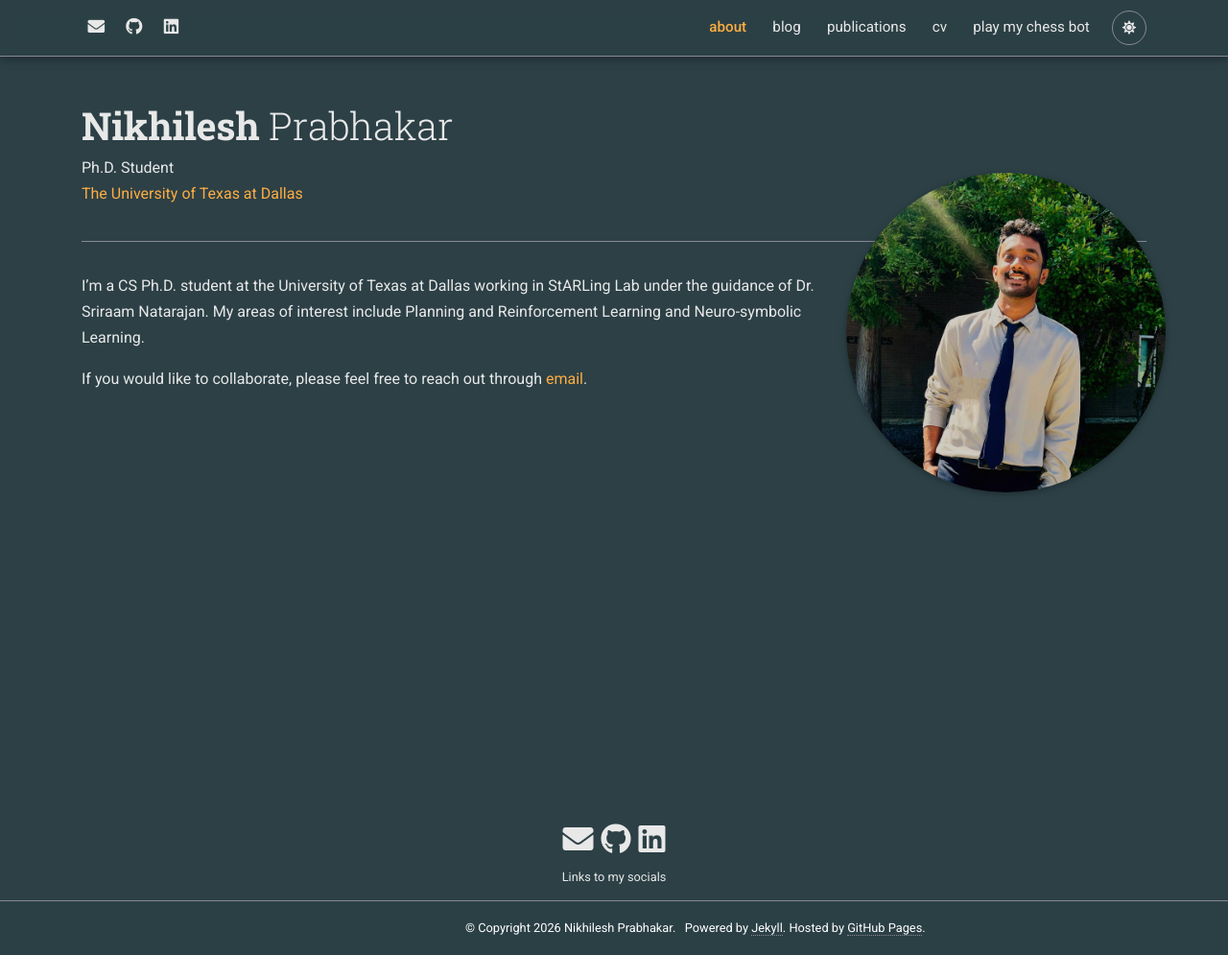
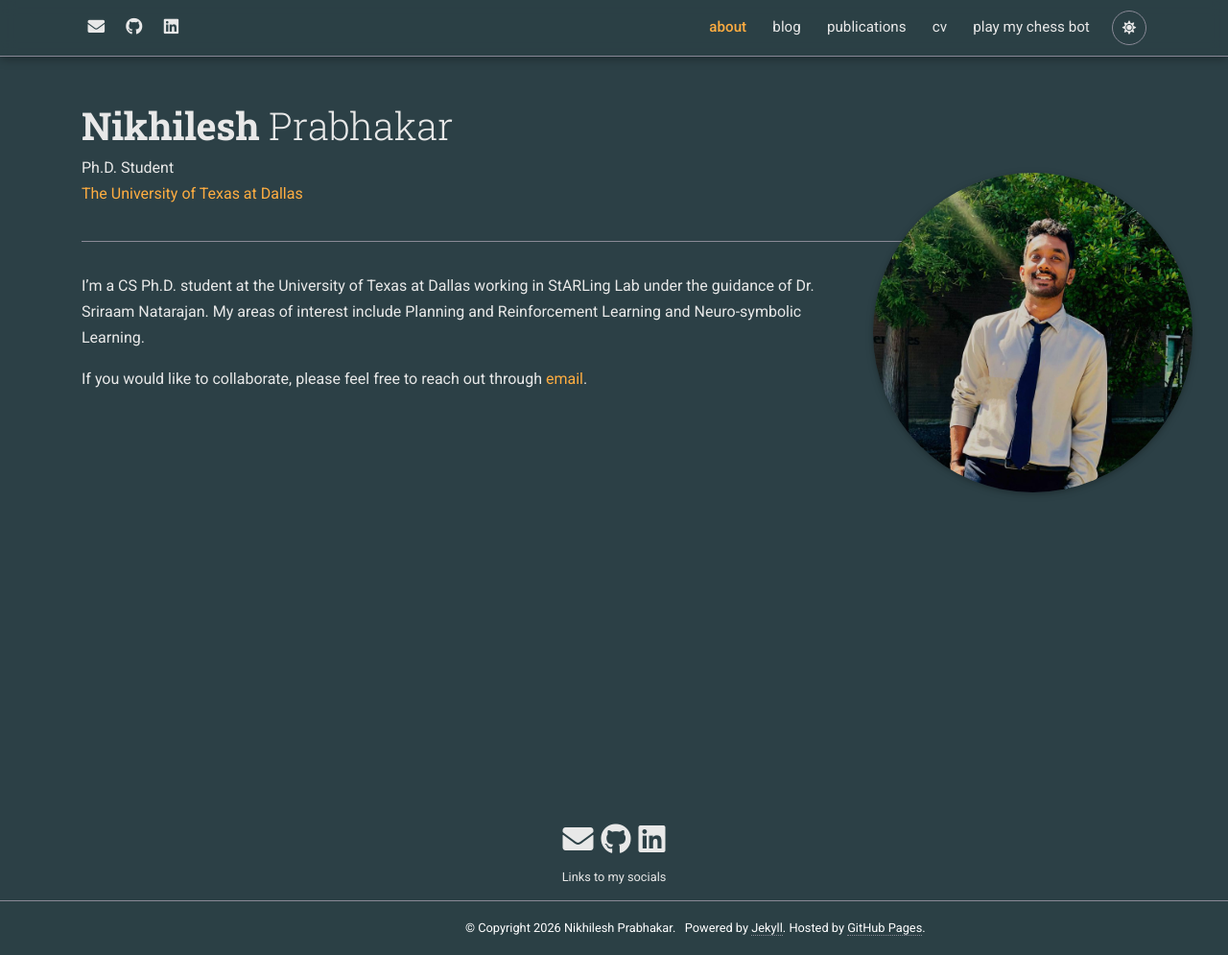
Before and after one commit to nikhileshp/nikhileshp.github.io, a Jekyll site: the page built from _pages/about.md, in a window 1280 px wide and 995 px high. Shown: the whole window at 96% size. Built offline with Jekyll 4.4.1, drawn with Linux system fonts in a browser that asks for light colours; full-size pictures stand in for the smaller copies a plugin makes; comment, search, counter and statistics services are not loaded; a style sheet for code colours, icons or effects is not loaded.

Commit message:
about: nudge profile image further right past the post-header rule
Bumped .profile.float-right margin-right from -1.25rem to -3rem so the
profile circle clears the post-header bottom rule and any container
edge line on the wider 1140px layout.

Co-Authored-By: Claude Opus 4.7 (1M context) <noreply@anthropic.com>

```diff
--- a/_sass/_base.scss
+++ b/_sass/_base.scss
@@ -132,13 +132,13 @@ blockquote {
 .profile.float-right {
   margin-left: 1rem;
   margin-top: -6.5rem;
-  margin-right: -1.25rem;
+  margin-right: -3rem;
 }
 
 .profile.float-left {
   margin-right: 1rem;
   margin-top: -6.5rem;
-  margin-left: -1.25rem;
+  margin-left: -3rem;
 }
 
 @media (max-width: 575.98px) {
```
